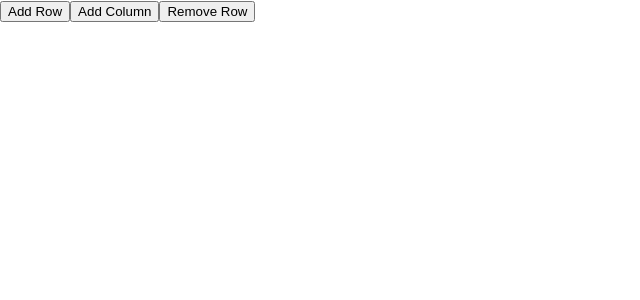
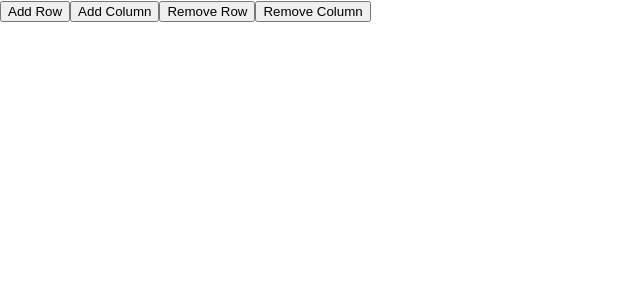
Before and after one commit to Ilapides/39547-4, a React (Create React App) app in the folder assignment-4/: page / in a window 1280 px wide. Shown: the top 300 px of the page, without its empty margins (0-640 px from the left). Built offline with nearby package versions, Linux system fonts and the light colour scheme.

Commit message:
added remove column functionality closes #4

```diff
--- a/assignment-4/src/components/App.js
+++ b/assignment-4/src/components/App.js
@@ -94,12 +94,39 @@ class App extends Component{
 		}
 	}
 
+	removeCol = () => {
+		const currentNumCols = this.state.numCols;
+		const currentNumRows = this.state.numRows;
+		if (currentNumCols < 2){
+			this.setState(
+				{
+					numRows: 0,
+					numCols: 0,
+					rows: [],
+				},
+			);
+		}
+		else{
+			let currentRows = this.state.rows;
+			for (let i = 0; i < currentNumRows; i++){
+				currentRows[i].pop();
+			}
+			this.setState(
+				{
+					numCols: currentNumCols - 1,
+					rows: currentRows
+				}
+			);
+		}
+	}
+
 	render(){
    	return(
 			<div>
 				<button onClick = {this.addRow}>Add Row</button>
 				<button onClick = {this.addCol}>Add Column</button>
 				<button onClick = {this.removeRow}>Remove Row</button>
+				<button onClick = {this.removeCol}>Remove Column</button>
 				<table>
 					<Grid
 						rows = {this.state.rows}
```
